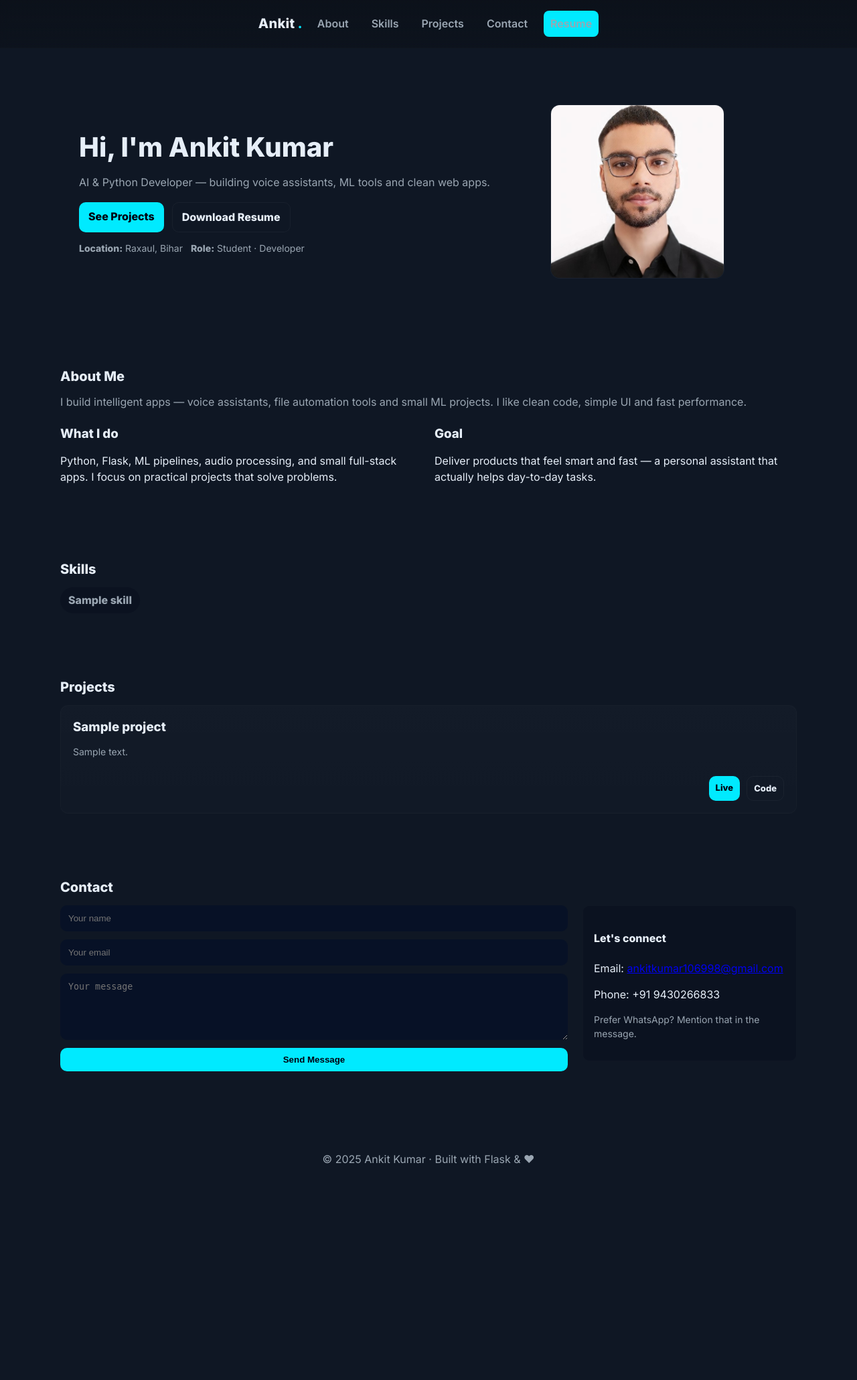
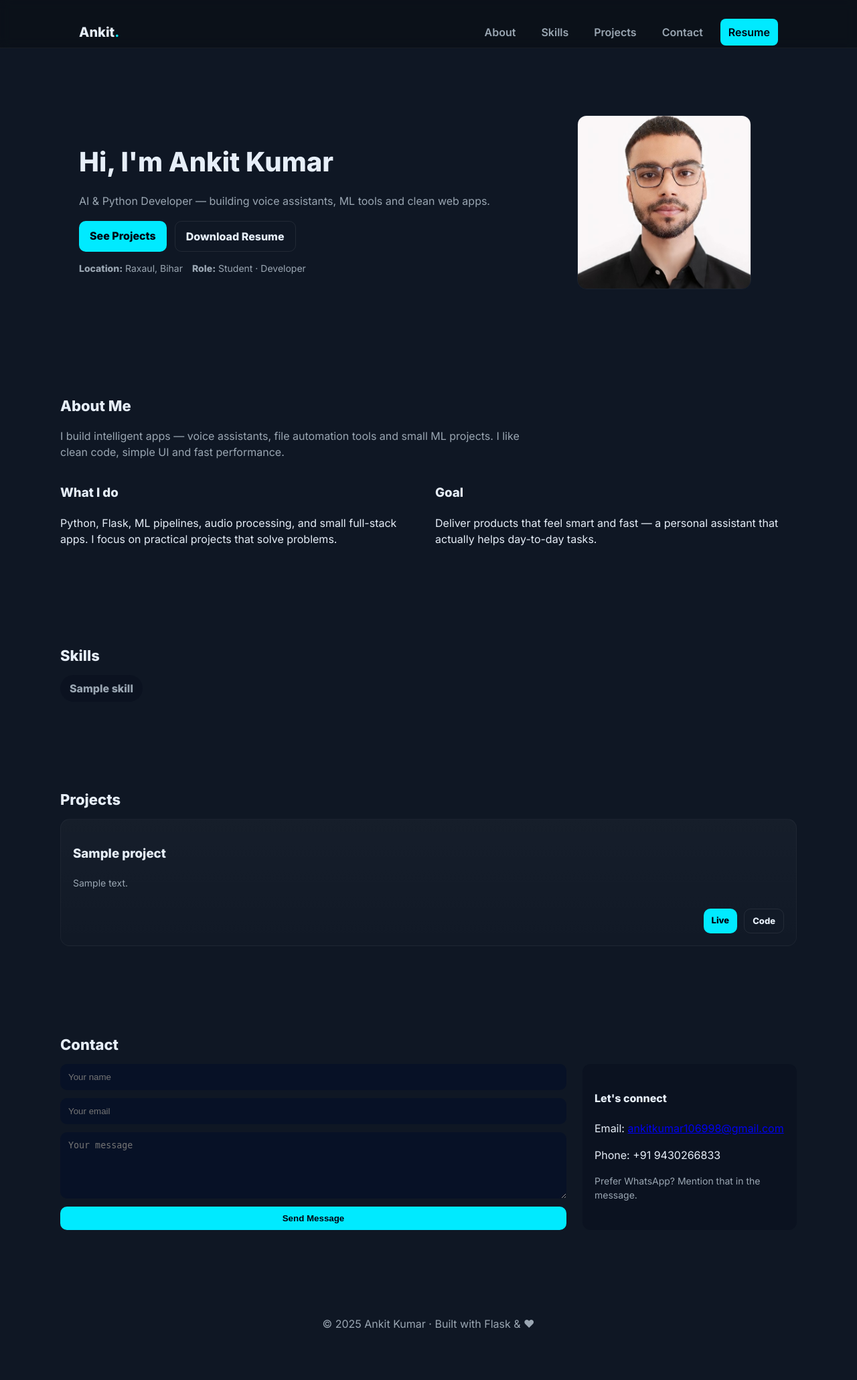
Before and after one commit to Ankit-9-7-5-kumar/A-portfolio, a Python web app: template templates/index.html in a window 1280 px wide. Shown: the whole page at 67% size. Before the commit the page ends 1738 px from the top, so only its background shows below. Run offline with Jinja, Linux system fonts and the light colour scheme; the template is opened without the code that fills it: most values are stand-ins (such as "Sample title", 1, 10 or a date in 2020).

```diff
--- a/static/css/style.css
+++ b/static/css/style.css
@@ -1,124 +1,272 @@
 :root{
-  --bg: #0f1724;
-  --card: #0b1220;
-  --muted: #9aa6b2;
-  --accent: #00eaff;
-  --text: #e6eef8;
-  --glass: rgba(255,255,255,0.03);
-  --header-h: 72px; /* adjust if header height different */
-  --max-w: 1100px;
-  --radius: 12px;
-  --gap: 18px;
+  --bg:#0f1724;
+  --card:#0b1220;
+  --muted:#9aa6b2;
+  --accent:#00eaff;
+  --text:#e6eef8;
+  --glass:rgba(255,255,255,.03);
+  --header-h:72px;
+  --max-w:1100px;
+  --radius:12px;
+  --gap:18px;
 }
 
+/* RESET */
 *{box-sizing:border-box}
 html,body{height:100%}
 body{
   margin:0;
-  font-family: "Inter", system-ui, -apple-system, "Segoe UI", Roboto, "Helvetica Neue", Arial;
+  font-family:"Inter",system-ui,-apple-system,Segoe UI,Roboto;
   background:var(--bg);
   color:var(--text);
-  -webkit-font-smoothing:antialiased;
-  -moz-osx-font-smoothing:grayscale;
-  line-height:1.45;
+  line-height:1.5;
 }
 
-/* --- layout container --- */
-.container{max-width:var(--max-w);margin:0 auto;padding:28px}
+/* CONTAINER */
+.container{
+  max-width:var(--max-w);
+  margin:auto;
+  padding:28px;
+}
 
-/* --- header / nav --- */
+/* NAVBAR */
 .nav{
   position:sticky;
   top:0;
-  backdrop-filter: blur(6px);
-  background: linear-gradient(180deg, rgba(10,14,20,0.6), rgba(10,14,20,0.4));
-  border-bottom: 1px solid rgba(255,255,255,0.02);
   z-index:999;
   height:var(--header-h);
   display:flex;
   align-items:center;
+  backdrop-filter:blur(8px);
+  background:rgba(10,14,20,.65);
+  border-bottom:1px solid rgba(255,255,255,.05);
 }
-.nav-inner{display:flex;align-items:center;justify-content:space-between;gap:12px}
-.brand{font-weight:800;color:var(--text);text-decoration:none;font-size:20px;letter-spacing:0.3px}
-.brand .dot{color:var(--accent);margin-left:4px}
-.main-nav{display:flex;gap:14px;align-items:center}
-.main-nav a{color:var(--muted);text-decoration:none;font-weight:600;padding:8px 10px;border-radius:8px}
-.main-nav a:hover{color:var(--text);background:var(--glass)}
-.resume{background:var(--accent);color:#001; padding:8px 12px;border-radius:10px;font-weight:700}
-#mobile-toggle{display:none;background:none;border:0;color:var(--text);font-size:20px}
+.nav-inner{
+  display:flex;
+  justify-content:space-between;
+  align-items:center;
+  width:100%;
+}
+.brand{
+  font-size:20px;
+  font-weight:800;
+  color:var(--text);
+  text-decoration:none;
+}
+.brand .dot{color:var(--accent)}
+.main-nav{
+  display:flex;
+  gap:14px;
+}
+.main-nav a{
+  color:var(--muted);
+  text-decoration:none;
+  font-weight:600;
+  padding:8px 12px;
+  border-radius:8px;
+}
+.main-nav a:hover{
+  background:var(--glass);
+  color:var(--text);
+}
+.resume{
+  background:var(--accent);
+  color:#001!important;
+  font-weight:800;
+}
+#mobile-toggle{
+  display:none;
+  font-size:22px;
+  background:none;
+  border:none;
+  color:var(--text);
+}
 
-/* --- hero --- */
-.hero{padding:56px 0}
-.hero-grid{display:grid;grid-template-columns:1fr 340px;gap:32px;align-items:center}
-.hero-content h1{font-size:40px;margin:0 0 12px;font-weight:800}
-.lead{color:var(--muted);margin:0 0 18px}
-.hero-ctas{display:flex;gap:12px;margin-bottom:14px}
-.btn{background:var(--accent);color:#001;padding:10px 14px;border-radius:10px;text-decoration:none;font-weight:800;border:none;cursor:pointer}
-.btn.ghost{background:transparent;color:var(--text);border:1px solid rgba(255,255,255,0.04)}
-.quick-info{display:flex;gap:12px;margin:12px 0 0;padding:0;list-style:none;color:var(--muted);font-size:14px}
-.photo-frame{width:260px;height:260px;border-radius:14px;overflow:hidden;background:linear-gradient(180deg, rgba(255,255,255,0.02), rgba(255,255,255,0.01));display:flex;align-items:center;justify-content:center;border:1px solid rgba(255,255,255,0.03)}
-.photo-frame img{width:100%;height:100%;object-fit:cover;display:block}
+/* HERO */
+.hero{
+  padding:72px 0 56px;
+}
+.hero-grid{
+  display:grid;
+  grid-template-columns:1fr 340px;
+  gap:32px;
+  align-items:center;
+}
+.hero-content h1{
+  font-size:clamp(28px,5vw,40px);
+  margin-bottom:10px;
+}
+.lead{
+  color:var(--muted);
+  margin-bottom:18px;
+}
+.hero-ctas{
+  display:flex;
+  gap:12px;
+  flex-wrap:wrap;
+}
+.btn{
+  padding:10px 16px;
+  border-radius:10px;
+  font-weight:800;
+  text-decoration:none;
+  background:var(--accent);
+  color:#001;
+  border:none;
+  cursor:pointer;
+}
+.btn.ghost{
+  background:transparent;
+  color:var(--text);
+  border:1px solid rgba(255,255,255,.08);
+}
+.quick-info{
+  display:flex;
+  gap:14px;
+  margin-top:14px;
+  list-style:none;
+  padding:0;
+  color:var(--muted);
+  font-size:14px;
+}
+.photo-frame{
+  width:260px;
+  height:260px;
+  margin:auto;
+  border-radius:14px;
+  overflow:hidden;
+  border:1px solid rgba(255,255,255,.05);
+}
+.photo-frame img{
+  width:100%;
+  height:100%;
+  object-fit:cover;
+}
 
-/* --- sections --- */
-.section{padding:48px 0}
-.section-title{font-size:20px;margin:0 0 12px}
-.section-sub{color:var(--muted);margin:8px 0 22px}
+/* SECTIONS */
+.section{
+  padding:56px 0;
+}
+.section-title{
+  font-size:22px;
+  margin-bottom:12px;
+}
+.section-sub{
+  color:var(--muted);
+  max-width:720px;
+}
 
-/* About grid */
-.about-grid{display:grid;grid-template-columns:1fr 1fr;gap:18px}
-.about-grid h3{margin:0 0 8px}
+/* ABOUT */
+.about-grid{
+  display:grid;
+  grid-template-columns:1fr 1fr;
+  gap:20px;
+}
 
-/* Skills */
-.skills-wrap{display:flex;flex-wrap:wrap;gap:10px}
-.chip{background:var(--card);padding:8px 12px;border-radius:999px;color:var(--muted);font-weight:700}
+/* SKILLS */
+.skills-wrap{
+  display:flex;
+  flex-wrap:wrap;
+  gap:10px;
+}
+.chip{
+  background:var(--card);
+  padding:8px 14px;
+  border-radius:999px;
+  color:var(--muted);
+  font-weight:700;
+}
 
-/* Projects */
-.projects-grid{display:grid;grid-template-columns:repeat(auto-fit,minmax(240px,1fr));gap:16px}
-.project-card{background:linear-gradient(180deg, rgba(255,255,255,0.02), rgba(255,255,255,0.01));padding:18px;border-radius:12px;border:1px solid rgba(255,255,255,0.02);display:flex;flex-direction:column;justify-content:space-between}
-.project-card h3{margin:0 0 8px}
-.project-card {
-  transition: transform .2s ease, box-shadow .2s ease;
+/* PROJECTS */
+.projects-grid{
+  display:grid;
+  grid-template-columns:repeat(auto-fit,minmax(260px,1fr));
+  gap:18px;
 }
-.project-card:hover {
-  transform: translateY(-6px);
-  box-shadow: 0 8px 24px rgba(0,0,0,0.35);
+.project-card{
+  background:linear-gradient(180deg,rgba(255,255,255,.03),rgba(255,255,255,.01));
+  border-radius:14px;
+  padding:18px;
+  border:1px solid rgba(255,255,255,.04);
+  display:flex;
+  flex-direction:column;
+  justify-content:space-between;
+  transition:.25s;
+}
+.project-card:hover{
+  transform:translateY(-6px);
+  box-shadow:0 12px 28px rgba(0,0,0,.35);
 }
 .muted{color:var(--muted);font-size:14px}
-.project-actions{display:flex;gap:10px;justify-content:flex-end;margin-top:12px}
-.btn.small{padding:8px 10px;font-size:13px}
-
-/* Contact layout */
-.contact-grid{display:grid;grid-template-columns:1fr 320px;gap:22px;align-items:start}
-.contact-form{display:flex;flex-direction:column;gap:12px}
-.contact-form input,.contact-form textarea{background:#071126;border:0;padding:12px;border-radius:10px;color:var(--text)}
-.contact-info{background:var(--card);padding:16px;border-radius:10px;border:1px solid rgba(255,255,255,0.02)}
-
-/* messages */
-.messages .msg{padding:10px;border-radius:8px;margin-bottom:10px}
-.msg.success{background:rgba(0,255,170,0.08);color:var(--accent)}
-.msg.error{background:rgba(255,0,0,0.06);color:#ff7b7b}
-
-/* footer */
-.footer{padding:28px 0;color:var(--muted);text-align:center}
-
-/* --- anchor offset fix: prevents sticky header overlap --- */
-html {
-  scroll-padding-top: calc(var(--header-h) + 12px);
+.project-actions{
+  display:flex;
+  gap:10px;
+  justify-content:flex-end;
+  margin-top:14px;
+}
+.btn.small{
+  font-size:13px;
+  padding:8px 12px;
 }
 
-/* --- responsive --- */
-@media (max-width:980px){
-  .hero-grid{grid-template-columns:1fr 260px}
-  .photo-frame{width:220px;height:220px}
+/* CONTACT */
+.contact-grid{
+  display:grid;
+  grid-template-columns:1fr 320px;
+  gap:24px;
+}
+.contact-form{
+  display:flex;
+  flex-direction:column;
+  gap:12px;
+}
+.contact-form input,
+.contact-form textarea{
+  background:#071126;
+  border:none;
+  padding:12px;
+  border-radius:10px;
+  color:var(--text);
+}
+.contact-info{
+  background:var(--card);
+  padding:18px;
+  border-radius:12px;
+}
+
+/* FOOTER */
+.footer{
+  text-align:center;
+  color:var(--muted);
+  padding:28px 0;
+}
+
+/* MOBILE + TABLET */
+@media(max-width:900px){
+  .hero-grid{grid-template-columns:1fr}
   .about-grid{grid-template-columns:1fr}
   .contact-grid{grid-template-columns:1fr}
 }
 
-@media (max-width:720px){
+@media(max-width:720px){
   .container{padding:18px}
-  .hero-grid{grid-template-columns:1fr}
-  .photo-frame{width:180px;height:180px;margin:12px auto}
-  .main-nav{display:none}
+  .hero{text-align:center}
+  .quick-info{justify-content:center;flex-wrap:wrap}
+  .main-nav{
+    position:absolute;
+    top:var(--header-h);
+    left:0;
+    width:100%;
+    background:#0b1220;
+    flex-direction:column;
+    align-items:center;
+    padding:16px 0;
+    display:none;
+  }
+  .main-nav.open{display:flex}
   #mobile-toggle{display:block}
-  .brand{font-size:18px}
 }
+
+html{
+  scroll-padding-top:calc(var(--header-h) + 12px);
+}
--- a/static/js/script.js
+++ b/static/js/script.js
@@ -1,9 +1,9 @@
 // mobile menu toggle
-const toggle = document.getElementById('mobile-toggle');
-const nav = document.querySelector('.main-nav');
+const toggle = document.getElementById("mobile-toggle");
+const nav = document.querySelector(".main-nav");
 
-toggle && toggle.addEventListener('click', () => {
-  if (!nav) return;
+toggle.addEventListener("click", () => {
+  nav.classList.toggle("open");
   nav.style.display = nav.style.display === 'flex' ? 'none' : 'flex';
   nav.style.flexDirection = 'column';
   nav.style.position = 'absolute';
```
Also changed, not shown: data/contacts.csv (deleted, +0 -11 lines).
